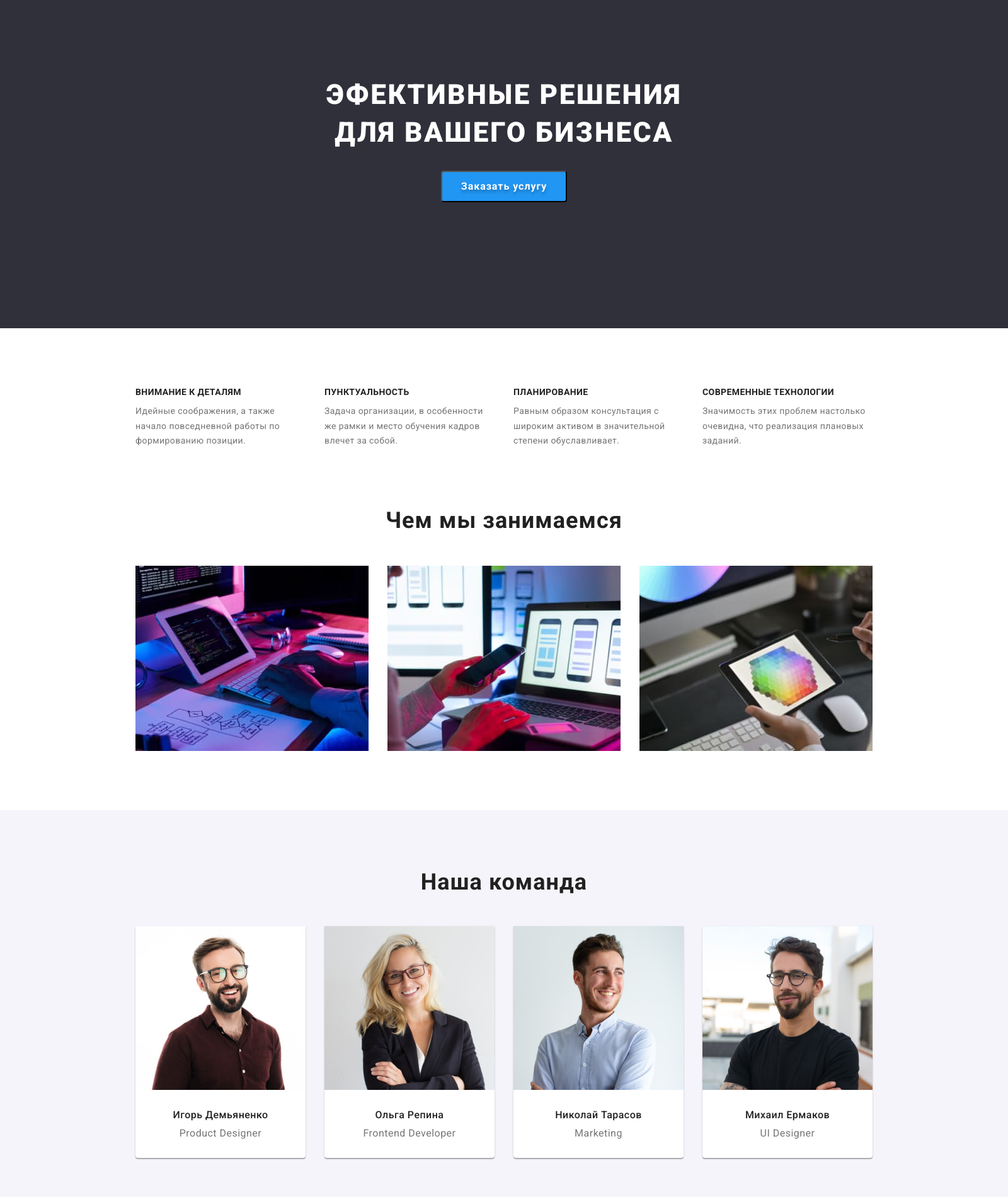
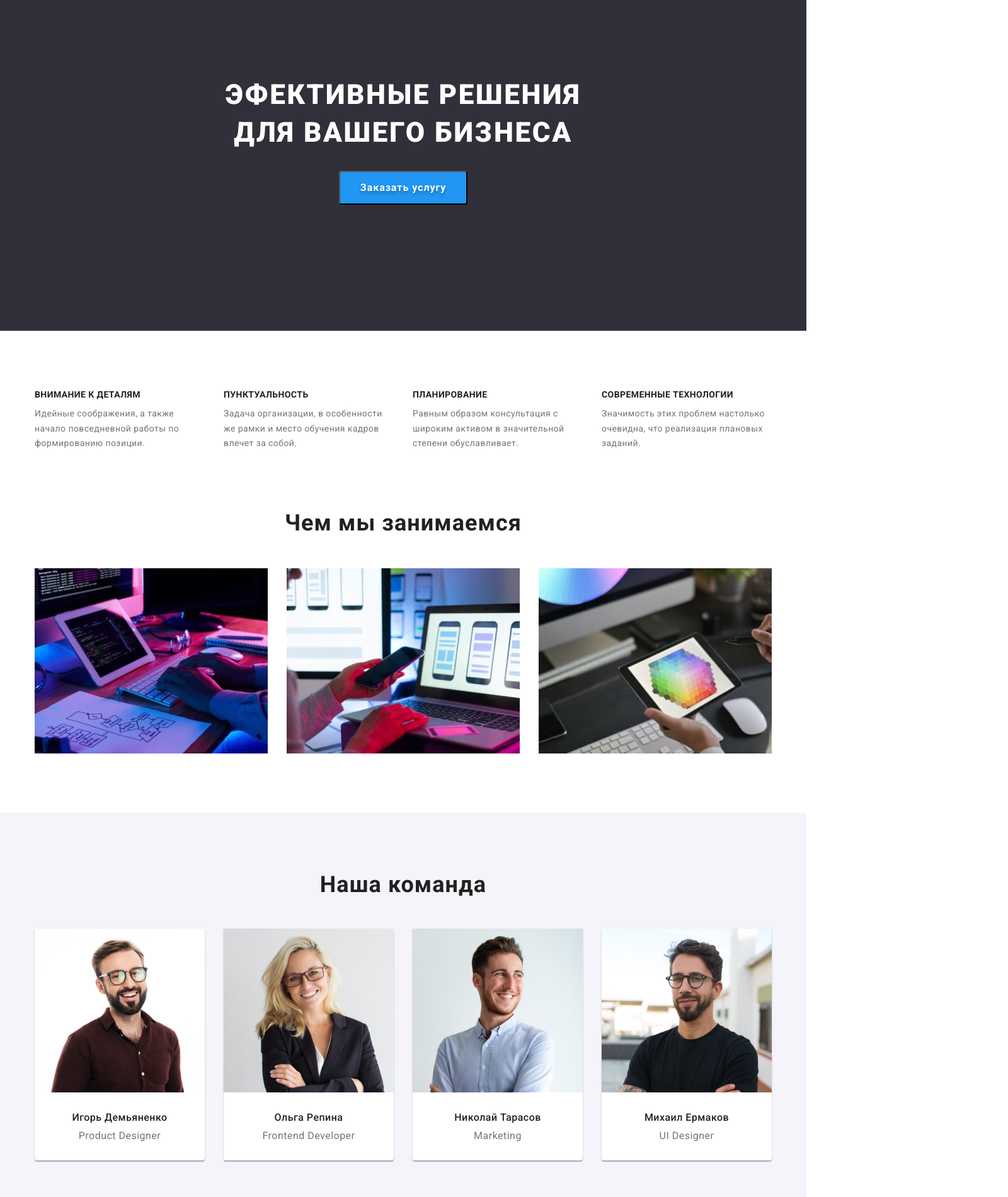
Before and after one commit to Bachynckyi/goit-markup-hw-03, a plain HTML site: page index.html in a window 1280 px wide. Shown: the part 160-2060 px from the top of the page at 63% size, 1600 px wide, since content can reach past the window. Drawn offline with nearby package versions, Linux system fonts and the light colour scheme.

Commit message:
ДЗ №3 Версия2

```diff
--- a/css/styles.css
+++ b/css/styles.css
@@ -27,8 +27,8 @@ img {
   display: block;
 }
 .container {
-  margin-left: 200px;
-  margin-right: 200px;
+  margin-left: auto;
+  margin-right: auto;
   width: 1200px;
   padding-left: 15px;
   padding-right: 15px;
@@ -37,7 +37,6 @@ img {
 
 .header {
   border-bottom: 1px solid #eeeeee;
-  width: 1600px;
 }
 
 /* logo */
@@ -129,10 +128,6 @@ img {
   color: var(--color-accent);
 }
 
-/* h1 {
-  display: none;
-} */
-
 /* Buttons */
 .buttons {
   padding: 0px;
@@ -152,8 +147,7 @@ img {
   cursor: pointer;
   border-radius: 4px;
   border: transparent;
-  width: 145px;
-  height: 38px;
+  padding: 6px 22px;
 }
 .buttons .button:hover,
 .buttons .button:focus {
@@ -182,8 +176,6 @@ img {
   line-height: 2;
   letter-spacing: 0.06em;
   color: var(--color-text-nav);
-  padding-left: 24px;
-  padding-top: 20px;
   margin-top: 0px;
   margin-bottom: 0px;
 }
@@ -195,15 +187,12 @@ img {
   margin-top: 0px;
   margin-bottom: 0px;
   padding-top: 4px;
-  padding-left: 24px;
-  padding-bottom: 20px;
 }
-
-.images-foto {
-  width: 370px;
+.portfolio-box {
+  padding: 20px 24px;
   border-bottom: 1px solid #eeeeee;
-  /* border-left: 1px solid #eeeeee;
-  border-right: 1px solid #eeeeee; */
+  border-left: 1px solid #eeeeee;
+  border-right: 1px solid #eeeeee;
 }
 .images-foto {
   margin-right: 30px;
@@ -217,7 +206,6 @@ img {
 
 .footer {
   background-color: var(--background-color);
-  width: 1600px;
   padding-top: 60px;
   padding-bottom: 60px;
 }
@@ -261,9 +249,6 @@ img {
   margin-top: 10px;
   margin-bottom: 0px;
 }
-.about-us {
-  width: 1600px;
-}
 .title-about-us {
   font-weight: 700;
   font-size: 36px;
@@ -285,25 +270,29 @@ img {
 
 .our-team {
   background-color: var(--background-buttons);
-  width: 1600px;
 }
 
+.bottom-box {
+  padding-top: 30px;
+  padding-bottom: 30px;
+}
 .title-name {
   font-weight: 500;
   font-size: 16px;
   line-height: 1.187;
   letter-spacing: 0.03em;
   color: var(--color-text-nav);
-  margin-top: 30px;
+  margin-top: 0px;
   margin-bottom: 0px;
   text-align: center;
+  padding-bottom: 10px;
 }
 .work-position {
   font-size: 16px;
   line-height: 1.187;
   letter-spacing: 0.03em;
-  margin-top: 10px;
-  margin-bottom: 30px;
+  margin-top: 0px;
+  margin-bottom: 0px;
   text-align: center;
 }
 
@@ -312,7 +301,8 @@ img {
   display: flex;
   align-items: center;
   flex-direction: column;
-  width: 1600px;
+  padding-top: 200px;
+  padding-bottom: 200px;
 }
 .title-for-user {
   font-weight: 900;
@@ -322,24 +312,22 @@ img {
   letter-spacing: 0.06em;
   text-transform: uppercase;
   color: var(--color-but-add);
-  margin-top: 200px;
   margin-bottom: 0px;
+  margin-top: 0px;
+  padding-bottom: 30px;
 }
 
 .button-text {
-  width: 200px;
-  height: 50px;
   font-weight: 700;
   font-size: 16px;
-  line-height: 1.187;
+  line-height: 1.875;
   letter-spacing: 0.06em;
   background-color: var(--color-accent);
   color: var(--color-but-add);
   cursor: pointer;
   text-shadow: 0px 4px 4px rgba(0, 0, 0, 0.25);
   border-radius: 4px;
-  margin-top: 30px;
-  margin-bottom: 200px;
+  padding: 10px 32px;
 }
 .button-text:hover,
 .button-text:focus {
@@ -358,27 +346,27 @@ img {
   display: flex;
   padding-left: 0px;
   margin-top: 0px;
+  margin-bottom: 0px;
 }
 
 .img-position:not(:last-child) {
   margin-right: 30px;
 }
-
-.benefits-title-text {
-  padding: 0px;
-  margin: 0px;
-}
 .section {
   padding-top: 94px;
   padding-bottom: 94px;
 }
+.benefits {
+  padding-top: 94px;
+}
 .benefits-title-text {
   display: flex;
+  padding: 0px;
+  margin: 0px;
 }
 
 .benefits-cont {
   width: 270px;
-  margin-bottom: 94px;
 }
 .benefits-cont:not(:last-child) {
   margin-right: 30px;
@@ -406,9 +394,5 @@ img {
 }
 
 .hidden {
-  width: 1px;
-  height: 1px;
-  overflow: hidden;
-  opacity: 0;
-  margin-top: -1px;
+  display: none;
 }
--- a/index.html
+++ b/index.html
@@ -34,27 +34,32 @@
         <h1 class="title-for-user">ЭФЕКТИВНЫЕ РЕШЕНИЯ</br> ДЛЯ ВАШЕГО БИЗНЕСА</h1>
         <button class="button-text" type="button">Заказать услугу</button>
     </section>
-
-    <section class="about-us section">
+    <section class="benefits">
         <div class="container">
             <ul class="benefits-title-text">
                 <li class="benefits-cont">
                     <h3 class="title-benefits">ВНИМАНИЕ К ДЕТАЛЯМ</h3>
-                    <p class="text-benefits">Идейные соображения, а также начало повседневной работы по формированию позиции.</p>
+                    <p class="text-benefits">Идейные соображения, а также начало повседневной работы по формированию
+                        позиции.</p>
                 </li>
                 <li class="benefits-cont">
                     <h3 class="title-benefits">ПУНКТУАЛЬНОСТЬ</h3>
-                    <p class="text-benefits">Задача организации, в особенности же рамки и место обучения кадров влечет за собой.</p>
+                    <p class="text-benefits">Задача организации, в особенности же рамки и место обучения кадров влечет за
+                        собой.</p>
                 </li>
                 <li class="benefits-cont">
                     <h3 class="title-benefits">ПЛАНИРОВАНИЕ</h3>
-                    <p class="text-benefits">Равным образом консультация с широким активом в значительной степени обуславливает.</p>
+                    <p class="text-benefits">Равным образом консультация с широким активом в значительной степени
+                        обуславливает.</p>
                 </li>
                 <li class="benefits-cont">
                     <h3 class="title-benefits">СОВРЕМЕННЫЕ ТЕХНОЛОГИИ</h3>
-                    <p class="text-benefits">Значимость этих проблем настолько очевидна, что реализация плановых заданий.</p>
+                    <p class="text-benefits">Значимость этих проблем настолько очевидна, что реализация плановых заданий.
+                    </p>
                 </li>
-            </ul>
+    </section>
+    <section class="about-us section">
+        <div class="container">
             <h2 class="title-about-us">Чем мы занимаемся</h2>
             <ul class="img-about-us">
                 <li>
@@ -93,8 +98,10 @@
                 width="270"
                 height="260"
                 />
+                <div class="bottom-box">
                     <h3 class="title-name">Игорь Демьяненко</h3>
                     <p class="work-position">Product Designer</p>
+                </div>
             </li>
             <li class="img-position">
                 <img src="./images/frontend_developer.jpg"
@@ -102,8 +109,10 @@
                 width="270"
                 height="260"
                 />
+                <div class="bottom-box">
                     <h3 class="title-name">Ольга Репина</h3>
                     <p class="work-position">Frontend Developer</p>
+                </div>
             </li>
             <li class="img-position">
                 <img src="./images/marketing.jpg"
@@ -111,16 +120,20 @@
                 width="270"
                 height="260"
                 />
+                <div class="bottom-box">
                     <h3 class="title-name">Николай Тарасов</h3>
                     <p class="work-position">Marketing</p>
+                </div>
             </li>
             <li class="img-position">
                 <img src="./images/designer_ui.jpg"
                 alt="UI дизайнер"
                 width="270"
                 height="260" />
+                <div class="bottom-box">
                     <h3 class="title-name">Михаил Ермаков</h3>
                     <p class="work-position">UI Designer</p>
+                </div>
             </li>
          </ul>
         </div>
```
Also changed, not shown: portfolio.html (+20 -1 lines). Lines whose indentation alone changed are shown as unchanged.
